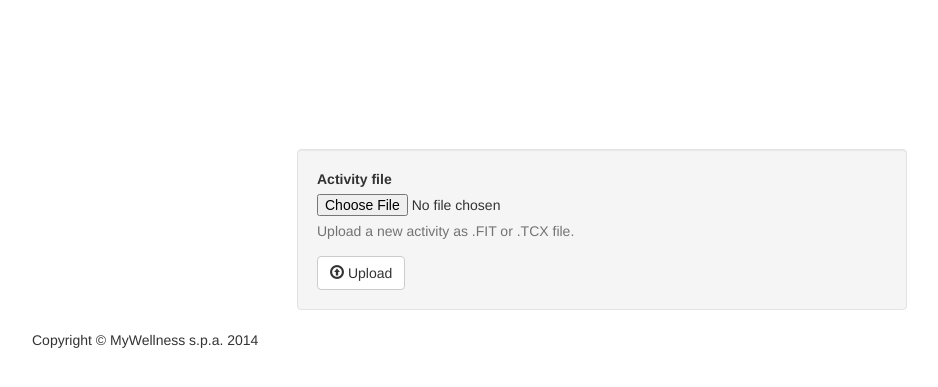
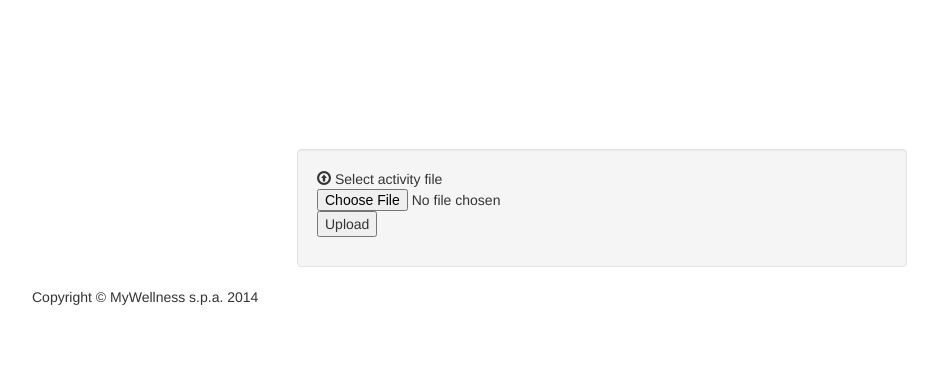
Before and after one commit to mywellnesscloud/pyApiUsageSample, a Flask app: template templates/activities/upload.html in a window 1280 px wide. Shown: the part 51-438 px from the top of the page, without its empty margins (38-976 px from the left). Run offline with Flask 2, Linux system fonts and the light colour scheme; the template is opened without the code that fills it, so the values that code supplies are empty; parts of the project's set-up code (start-up, migrations or seed data) failed here and were passed over; some libraries are stand-ins or nearby versions.

Commit message:
file upload first attempt

```diff
--- a/routes/activities/activities.py
+++ b/routes/activities/activities.py
@@ -1,3 +1,4 @@
+import base64
 import json
 import requests
 import infrastructure
@@ -9,7 +10,7 @@ __author__ = 'carlozamagni'
 
 activities_app = Blueprint('activities', __name__, static_folder='static', template_folder='templates')
 
-base_url = 'http://servicestestext.mywellness.com'
+base_url = 'https://servicestestext.mywellness.com'
 
 @activities_app.route('/upload', methods=['GET', 'POST'])
 def activity_upload():
@@ -23,14 +24,20 @@ def activity_upload():
     if request.method == 'GET':
         return render_template('/activities/upload.html')
 
-    uploaded_file = request.files[0]
+    uploaded_file = request.files['file']
     if uploaded_file and _is_valid_file(uploaded_file):
         url = '%s/api/v1/User/%s/UploadActivity' % (base_url, user_id)
         payload = {'Token': user_token,
                    'DataType': (uploaded_file.filename.split('.')[-1]).lower(),
-                   'Data': ''}
+                   'Data': base64.b64encode(uploaded_file.read())}
 
-        requests.post(url=url, data=json.dumps(payload), headers={})
+        req = requests.post(url=url,
+                            data=json.dumps(payload),
+                            headers={'Content-Type': 'application/json'})
+
+        print(req.content)
+
+        return render_template('/activities/upload_result.html', result='')
 
 
 def _is_valid_file(file):
--- a/templates/activities/upload.html
+++ b/templates/activities/upload.html
@@ -6,24 +6,14 @@
 
 <div class="row col-md-6 col-md-offset-3">
     <div class="well">
-        <form role="form" method="POST" enctype=multipart/form-data action="/activities/upload">
-            <!--<div class="form-group">
-              <label for="exampleInputEmail1">Email address</label>
-              <input type="email" class="form-control" id="exampleInputEmail1" placeholder="Enter email">
-            </div>
-            <div class="form-group">
-              <label for="exampleInputPassword1">Password</label>
-              <input type="password" class="form-control" id="exampleInputPassword1" placeholder="Password">
-            </div>-->
-            <div class="form-group">
-                <label for="file">Activity file</label>
-                <input type="file" id="file">
-
-                <p class="help-block">Upload a new activity as .FIT or .TCX file.</p>
-            </div>
-            <button type="submit" class="btn btn-default"><span class="glyphicon glyphicon-upload"></span> Upload</button>
+        <form action="" method=post enctype=multipart/form-data>
+            <p><span class="glyphicon glyphicon-upload"></span> Select activity file</label>
+                <input type=file name=file>
+                <input type=submit value=Upload>
         </form>
     </div>
+
+
 </div>
 
 {% endblock %}
```
Also changed, not shown: templates/activities/upload_result.html (added, +10 -0 lines).
